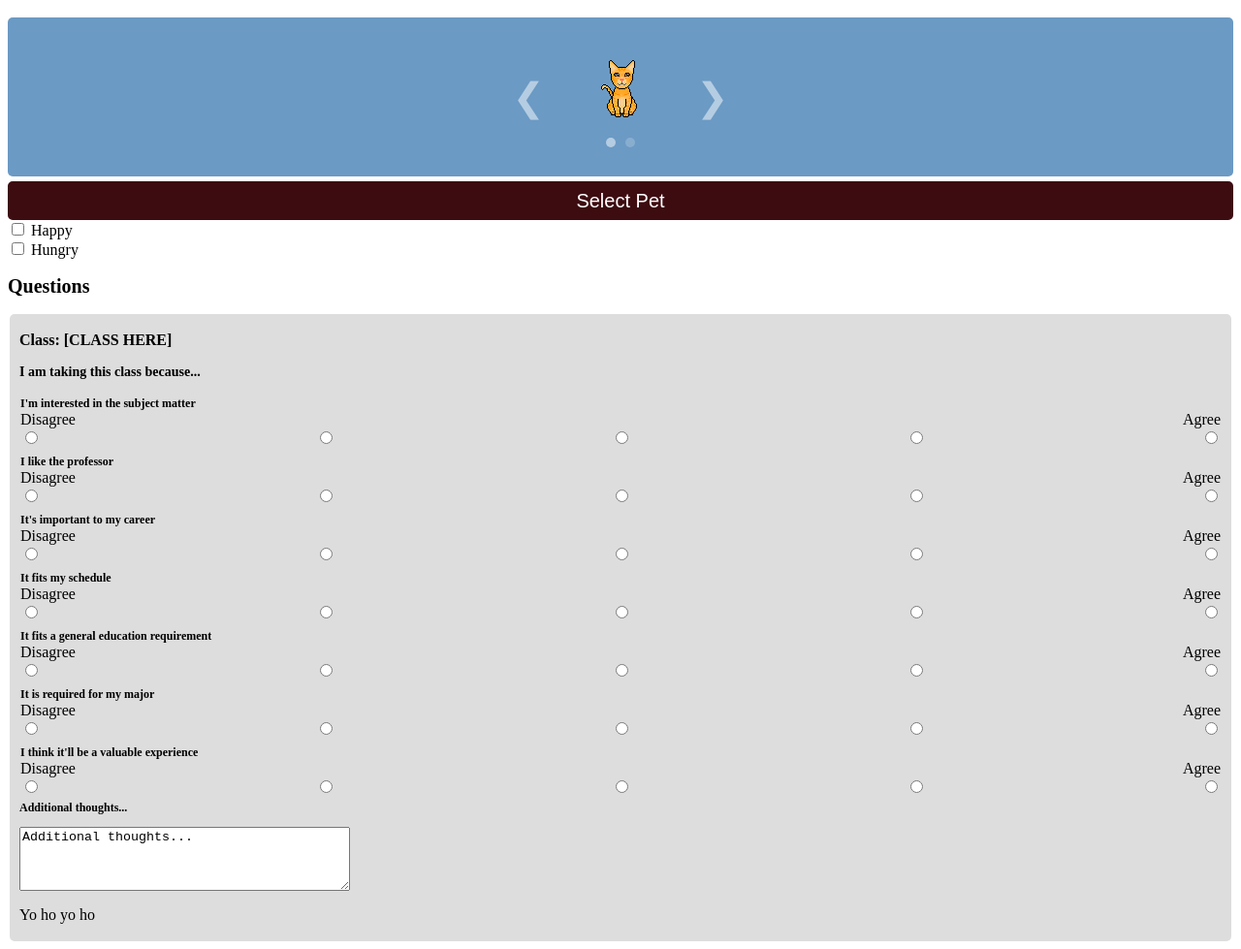
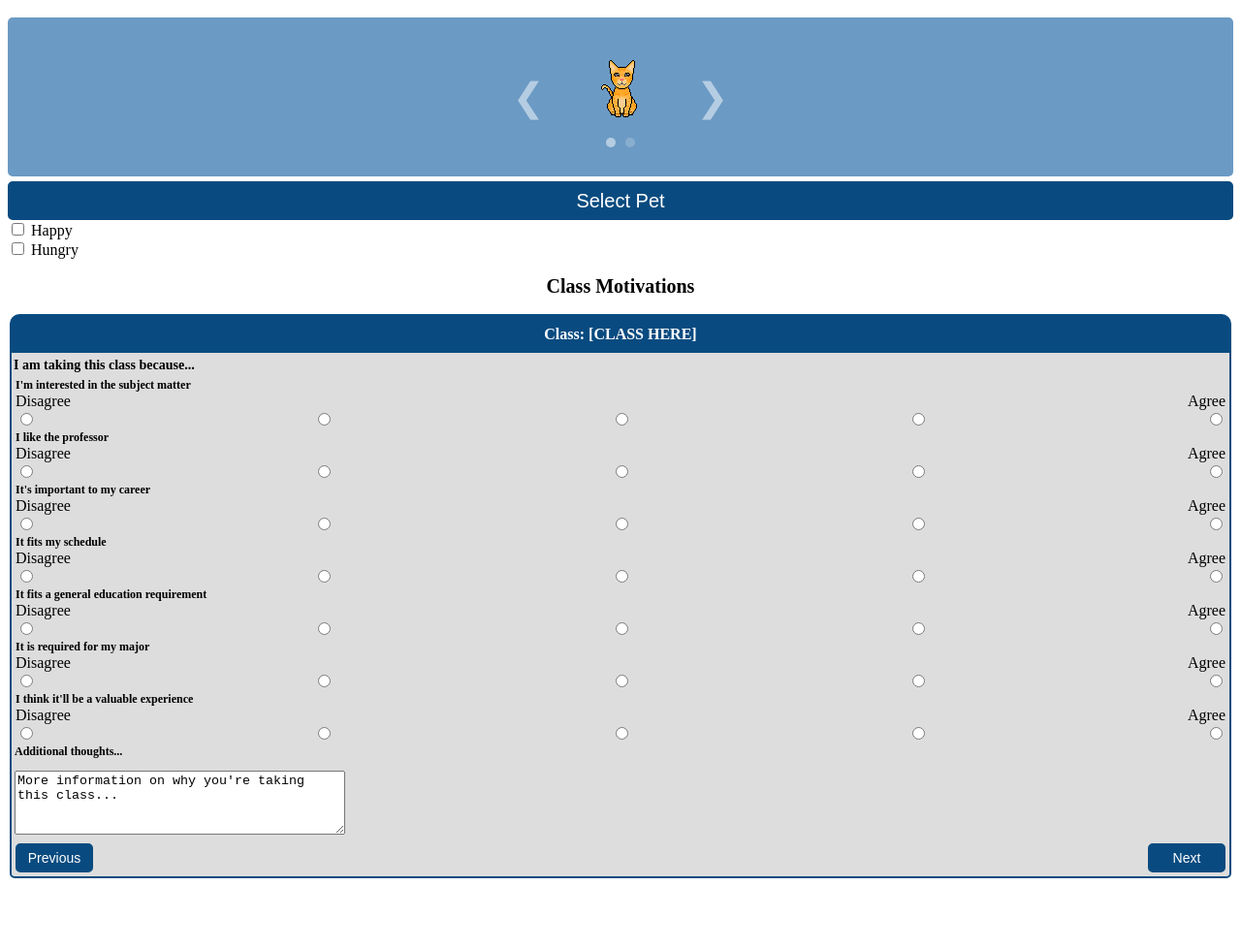
Before and after one commit to IsRo06/WeAreSeniorProject, a website with bundled scripts: page html/main.html in a window 1280 px wide. Shown: the part 48-1027 px from the top of the page at 97% size. After the commit the page ends 962 px from the top, so only its background shows below. Built offline with nearby package versions, Linux system fonts and the light colour scheme.

Commit message:
Updated formatting of questionnaire

```diff
--- a/css/styles.css
+++ b/css/styles.css
@@ -4,16 +4,31 @@ h1 {
 
 h2 {
 	font-size: 20px;
+	text-align: center;
 }
 
-h3 {
+.class-header{
+	width: 100%;
+	padding: 10px 0;
+	margin: 0 0 5px 0;
+	background-color: #094b80;
+	border-color: #094b80;
+	border-radius: 5px 5px 0 0;
+
+}
+
+.class-header h3{
+	text-align: center;
+	color: white;
 	font-size: 16px;
+	padding: 0;
+	margin: 0;
 }
 
 #selectBtn {
-	background-color: #3D0C11;
+	background-color: #094b80;
 	border-radius: 5px;
-	border-color: #3D0C11;
+	border-color: #094b80;
 	color: white;
 	border-width: 2px;
 	border-style: solid;
@@ -24,9 +39,9 @@ h3 {
 }
 
 #selectBtn:hover{
-	border-color: #3D0C11;
+	border-color: #094b80;
 	background-color: #FFFFFF;
-	color: #3D0C11;
+	color: #094b80;
 	cursor: pointer;
 }
 
@@ -103,21 +118,33 @@ h3 {
 .class-questions{
 	margin: 2px;
 	background: #ddd;
-	border-radius: 5px;
-	padding: 2px 10px;
+	border-radius: 10px 10px 5px 5px;
+	border-color: #094b80;
+	border-width: 2px;
+	border-style: solid;
+	padding: 0;
 }
 
 .class-prompt{
 	font-size: 14px;
 	font-weight: bold;
 	padding: 0;
+	margin: 0 2px;
+}
+
+.class-prompt p{
+	padding 0;
+	margin: 0;
+}
+
+.questions-wrapper{
+	margin: 0 3px;
 }
 
 .likert{
 	display: flex;
 	flex-direction: column;
 	gap: 0;
-	padding: 3px 0;
 	margin: 5px 1px;
 }
 
@@ -154,3 +181,31 @@ h3 {
 	background: black;
 	border-color: blue;
 }
+
+.questionnaire-nav {
+	display: flex;
+	flex-direction: row;
+	margin: 4px;
+	justify-content: space-between;
+}
+
+
+.questionnaire-nav-btn {
+	background-color: #094b80;
+	border-radius: 5px;
+	border-color: #094b80;
+	color: white;
+	border-width: 2px;
+	border-style: solid;
+	margin-top: 5px;
+	width: 80px;
+	height: 30px;
+	font-size: 14px;
+}
+
+.questionnaire-nav-btn:hover{
+	border-color: #094b80;
+	background-color: white;
+	color: #094b80;
+	cursor: pointer;
+}
--- a/html/main.html
+++ b/html/main.html
@@ -33,11 +33,14 @@
     </label>
 
 	<div>
-		<h2> Questions </h2>
+		<h2> Class Motivations </h2>
 		<div class="motivation-questionnaire">
 			<div class="class-questions">
+				<div class="class-header">
 					<h3> Class: [CLASS HERE] </h3>
+				</div>
 				<p class="class-prompt">I am taking this class because...</P>
+				<div class="questions-wrapper">
 					<div class="likert">
 						<p class="likertQuestion">I'm interested in the subject matter</p>
 					</div>
@@ -60,7 +63,8 @@
 						<p class="likertQuestion">I think it'll be a valuable experience</p>
 					</div>
 					<label class="likertQuestion" for="additional-thoughts">Additional thoughts...</p>
-					<textarea id="additional-thoughts" name="additional-thoughts" rows="4" cols="40">Additional thoughts...</textarea>
+						<textarea id="additional-thoughts" name="additional-thoughts" rows="4" cols="40">More information on why you're taking this class...</textarea>
+				</div>
 			</div>
 		</div>
 
--- a/js/popup.js
+++ b/js/popup.js
@@ -149,7 +149,10 @@ document.querySelectorAll(".motivation-questionnaire").forEach((questionnaire) =
 		});
 		question.insertAdjacentHTML("beforeend",
 			`
-			<p> Yo ho yo ho </p>
+			<div class="questionnaire-nav">
+				<button id="questionnaire-prev" class="questionnaire-nav-btn"> Previous </button>
+				<button id="questionnaire-prev" class="questionnaire-nav-btn"> Next </button>
+			</div>
 			`
 		);
 	});
```
Lines whose indentation alone changed are shown as unchanged.
